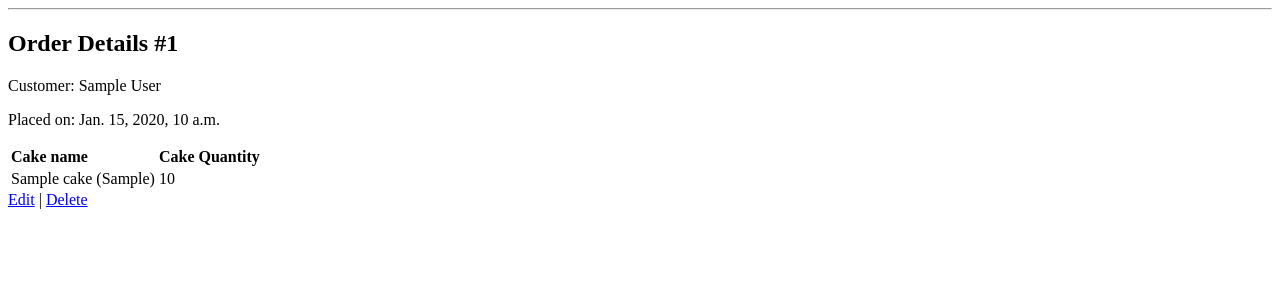
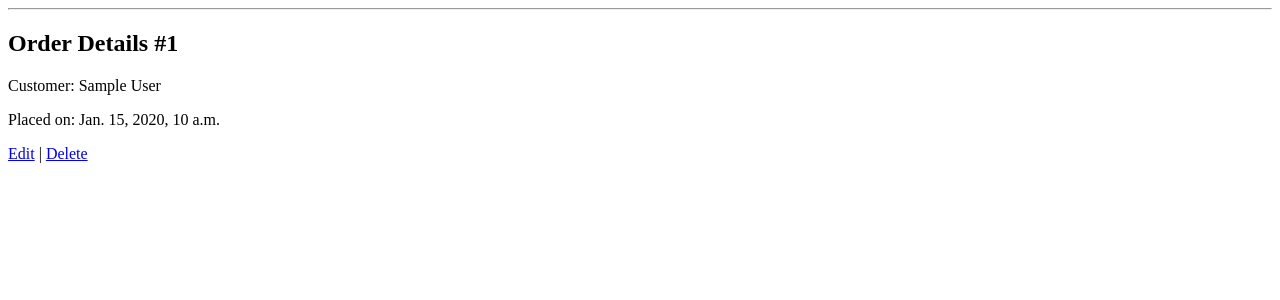
Before and after one commit to priya-aswani-7/bakery, a Django app: page /orders/1 in a window 1280 px wide. Shown: the part 86-386 px from the top of the page. Run offline with Django 5.2, Linux system fonts and the light colour scheme; tables that the repository leaves empty hold one stand-in row (values such as "Sample post").

Commit message:
Cleanup 3

```diff
--- a/main_app/templates/orders/order_detail.html
+++ b/main_app/templates/orders/order_detail.html
@@ -4,19 +4,6 @@
 <p>Customer: {{order.customer.name}}</p>
 <p>Placed on: {{order.order_date}}</p>
 
-<table style="text-align:left;">
-    <tr>
-        <th>Cake name</th>
-        <th>Cake Quantity</th>
-    </tr>
-{% for order_item in order.orderitem_set.all %}
-    <tr>
-        <td>{{order_item.cake.name}} ({{order_item.cake.flavor}})</td>
-        <td>{{order_item.quantity}}</td>
-    </tr>
-{% endfor %}
-</table>
-
 <a href="{% url 'order_update' order.pk %}">Edit</a> |
 <a href="{% url 'order_delete' order.pk %}">Delete</a>
 {% endblock %}
```
